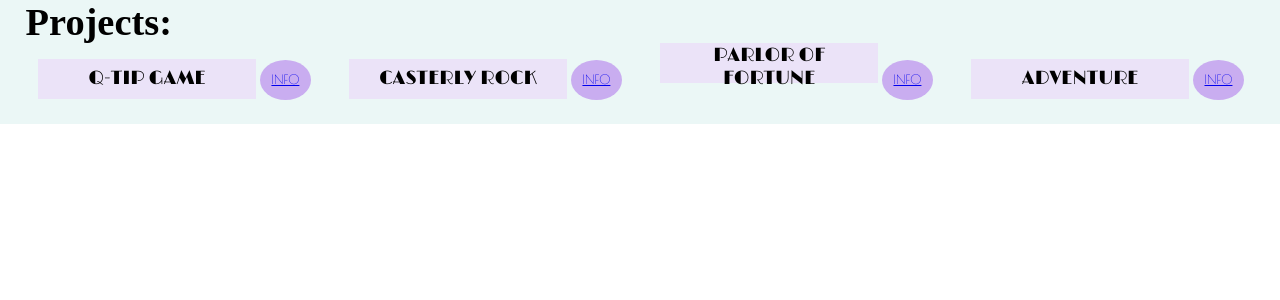
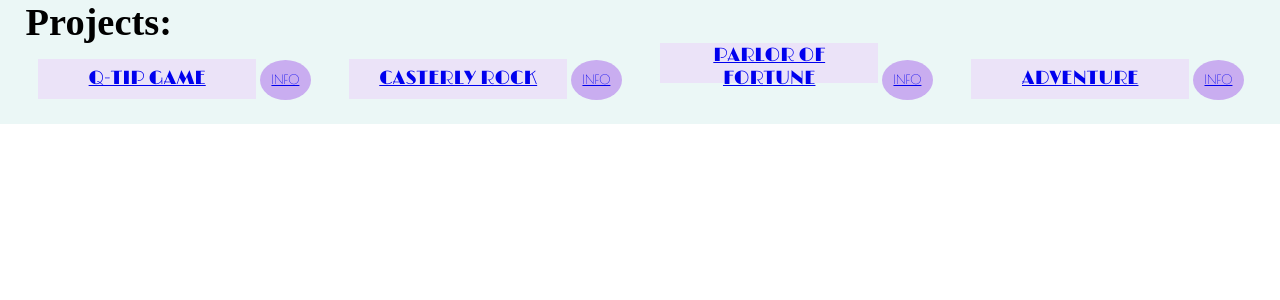
Before and after one commit to AlrightErin27/erinvanbrunt, a Next.js app: page /projects in a window 1280 px wide. Shown: the top 300 px of the page. Built offline with nearby package versions, Linux system fonts and the light colour scheme; a web font is replaced by a local one.

Commit message:
added links to projects P4 NOT LOADING CORRECT

```diff
--- a/pages/projects.js
+++ b/pages/projects.js
@@ -6,28 +6,42 @@
     <div className={styles.projectsContainer}>
       <h3 className={styles.projects}>Projects:</h3>
       {/* -----------------P1--------------------------- */}
-      <button className={styles.projectsButton}>Q-TIP GAME</button>
+      <button className={styles.projectsButton}>
+        <Link href="https://alrighterin27.github.io/">Q-TIP GAME</Link>
+      </button>
       <button className={styles.infoButton}>
         <Link href="https://github.com/AlrightErin27/P1-Sleep-Game/blob/main/README.md">
           INFO
         </Link>
       </button>
       {/* -----------------P2--------------------------- */}
-      <button className={styles.projectsButton}>CASTERLY ROCK</button>
+      <button className={styles.projectsButton}>
+        <Link href="https://gameofthrones-api-project.herokuapp.com/">
+          CASTERLY ROCK
+        </Link>
+      </button>
       <button className={styles.infoButton}>
         <Link href="https://github.com/AlrightErin27/GameOfThronesAPI-P2/blob/main/README.md">
           INFO
         </Link>
       </button>
       {/* -----------------P3--------------------------- */}
-      <button className={styles.projectsButton}>PARLOR OF FORTUNE</button>
+      <button className={styles.projectsButton}>
+        <Link href="https://6060efd260636ea29c3b76c0--madames-parlor-of-fortune.netlify.app/">
+          PARLOR OF FORTUNE
+        </Link>
+      </button>
       <button className={styles.infoButton}>
         <Link href="https://github.com/AlrightErin27/fortuneteller_client/blob/main/FortuneREADME.md">
           INFO
         </Link>
       </button>
       {/* -----------------P4--------------------------- */}
-      <button className={styles.projectsButton}>ADVENTURE</button>
+      <button className={styles.projectsButton}>
+        <Link href="https://adventurewanderingsoul.herokuapp.com/">
+          ADVENTURE
+        </Link>
+      </button>
       <button className={styles.infoButton}>
         <Link href="https://github.com/AlrightErin27/p4_ChooseYouOwnAdventure/blob/main/README.md">
           INFO
```
Also changed, not shown: 1 other file (tests, documents, lock files or other folders).
